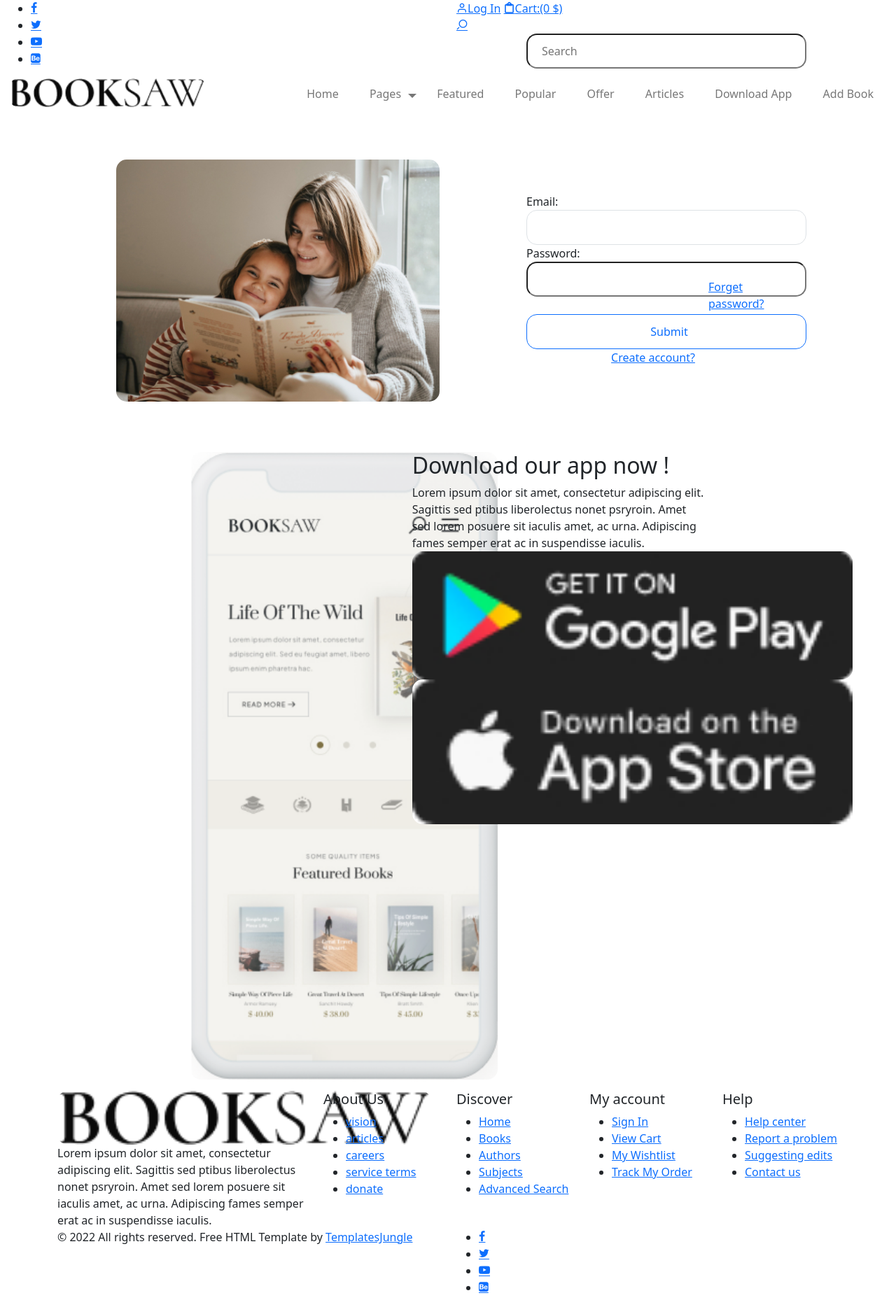
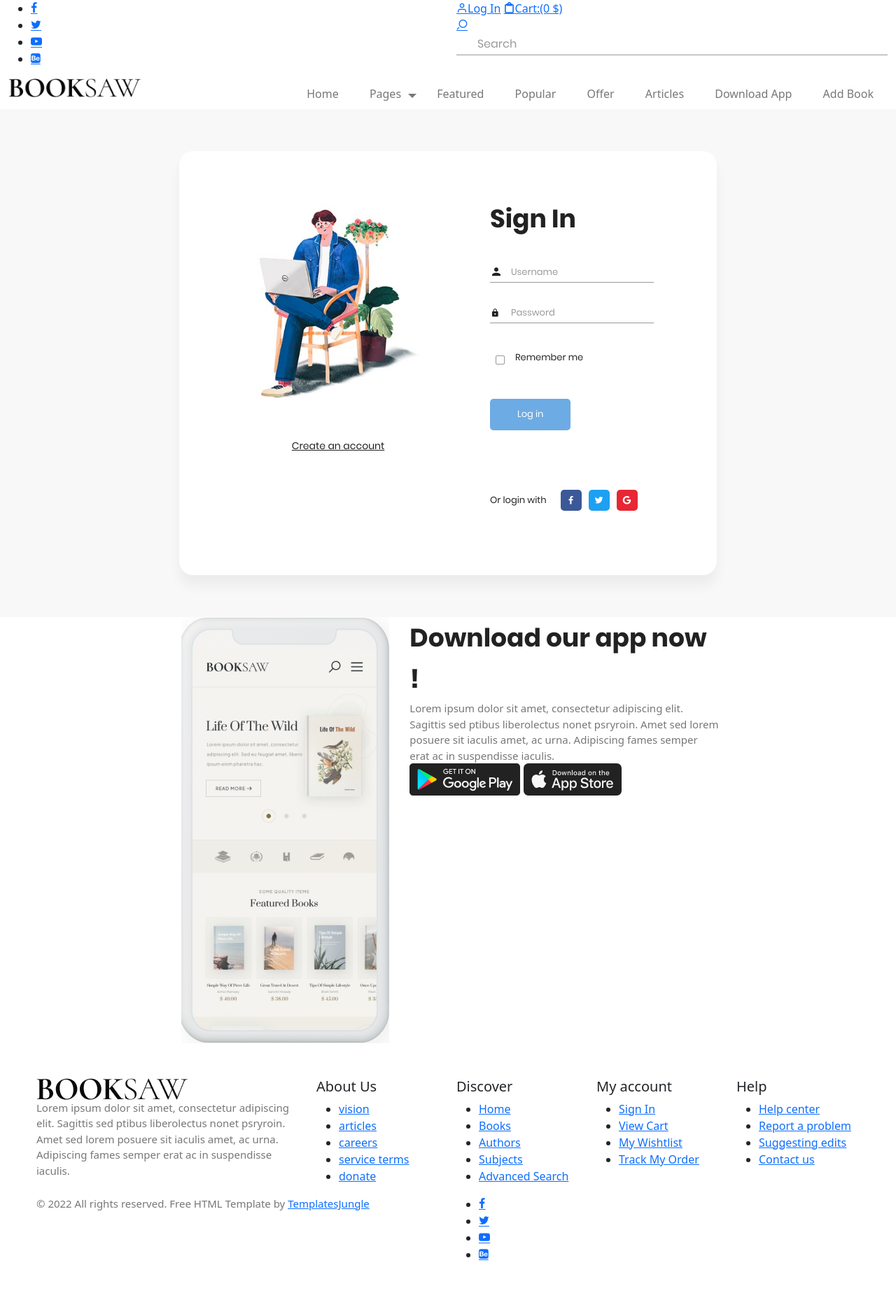
Before and after one commit to rashidiy/ShareILM, a Django app: page /accounts/login/ in a window 1280 px wide. Shown: the whole page at 70% size. After the commit the page ends 1801 px from the top, so only its background shows below. Run offline with Django 5.2, Linux system fonts and the light colour scheme; style sheets or scripts are compiled from the project's sources; parts of the project's set-up code (start-up, migrations or seed data) failed here and were passed over; some web fonts are replaced.

Commit message:
Updated login page

```diff
--- a/templates/booksaw/auth/login.html
+++ b/templates/booksaw/auth/login.html
@@ -1,45 +1,64 @@
 {% extends 'booksaw/base.html' %}
 {% load static %}
-{% block extra_style %}
-    <style>
-        input, button {
-            border-radius: 15px !important;
-            height: 50px !important;
-            width: 400px !important;
-            padding-left: 20px !important;
-
-        }
-        img {
-            width: 150%;
-            border-radius: 15px;
-        }
-        p {
-            margin: 0 0 0 0;
-        }
-        .forget-pass {
-            margin: -26px 0 3px 260px
-        }
-        form {
-            margin-left: 100px;
-        }
-    </style>
-{% endblock %}
 {% block content %}
-    <div class="container">
-        <div class="row p-4 m-5" align="center">
-            <div class="col-md-6">
-                <img src="{% static 'assets/images/post-img1.jpg' %}" alt="login image" class="img-fluid">
+    <link rel="stylesheet" href="{% static 'fonts/material-icon/css/material-design-iconic-font.min.css' %}">
+    <link rel="stylesheet" href="{% static 'css/style_signup.css' %}">
+    <div class="main_sign">
+        <!-- Sing in  Form -->
+        <section class="sign-in">
+            <div class="container_sign">
+                 <div class="signin-content">
+                    <div class="signin-image">
+                        <figure><img src="{% static 'images/signin-image.jpg' %}" alt="sing up image"></figure>
+                        <a href="{% url 'accounts:register' %}" class="signup-image-link">Create an account</a>
+                    </div>
+                    <div class="signin-form">
+                        <h2 class="form-title">Sign In</h2>
+                        <form method="POST" class="register-form" id="login-form">{% csrf_token %}
+                            <div class="form-group">
+                                <label for="your_name"><i class="zmdi zmdi-account material-icons-name"></i></label>
+                                <input type="text" name="username" id="your_name" placeholder="Username" value="{{ form.username.value|default:'' }}"/>
+                            </div>
+                            {% if form.errors.username.0 %}
+                            <div class="invalid-feedback">
+                                {{ form.errors.username.0 }}
+                            </div>
+                            {% endif %}
+                            <div class="form-group">
+                                <label for="your_pass"><i class="zmdi zmdi-lock"></i></label>
+                                <input type="password" name="password" id="your_pass" placeholder="Password"/>
+                            </div>
+                            {% if form.errors.password.0 %}
+                            <div class="invalid-feedback">
+                                {{ form.errors.password.0 }}
+                            </div>
+                            {% endif %}
+                            {% if form.non_field_errors.0 %}
+                            <div class="invalid-feedback">
+                                {{ form.non_field_errors.0 }}
+                            </div>
+                            {% endif %}
+                            <div class="form-group">
+                                <input type="checkbox" name="remember-me" id="remember-me" class="agree-term" />
+                                <label for="remember-me" class="label-agree-term"><span><span></span></span>Remember me</label>
+                            </div>
+                            <div class="form-group form-button">
+                                <input type="submit" name="signin" id="signin" class="form-submit" value="Log in"/>
+                            </div>
+                        </form>
+                        <div class="social-login">
+                            <span class="social-label">Or login with</span>
+                            <ul class="socials">
+                                <li><a href="#"><i class="display-flex-center zmdi zmdi-facebook"></i></a></li>
+                                <li><a href="#"><i class="display-flex-center zmdi zmdi-twitter"></i></a></li>
+                                <li><a href="#"><i class="display-flex-center zmdi zmdi-google"></i></a></li>
+                            </ul>
+                        </div>
+                    </div>
+                </div>
             </div>
-            <div class="col-md-6 mt-5" align="left">
-                <form method="post">
-                    {% csrf_token %}
-                    {{ form.as_p }}
-                    <p class="forget-pass"><a href="{% url 'accounts:register' %}">Forget password?</a></p>
-                    <button class="btn btn-outline-primary" style="border-radius: 15px" type="submit">Submit</button>
-                    <p style="text-align: center"><a href="{% url 'accounts:register' %}">Create account?</a></p>
-                </form>
-            </div>
-        </div>
+        </section>
     </div>
-
+    <script src="{% static 'vendor/jquery/jquery.min.js' %}"></script>
+    <script src="{% static 'js/main.js' %}"></script>
 {% endblock content %}
```
